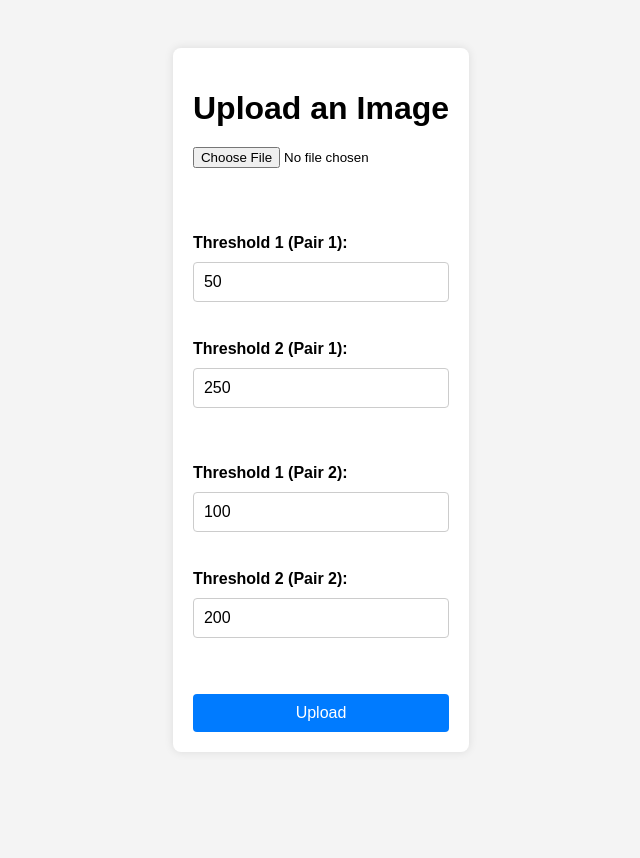
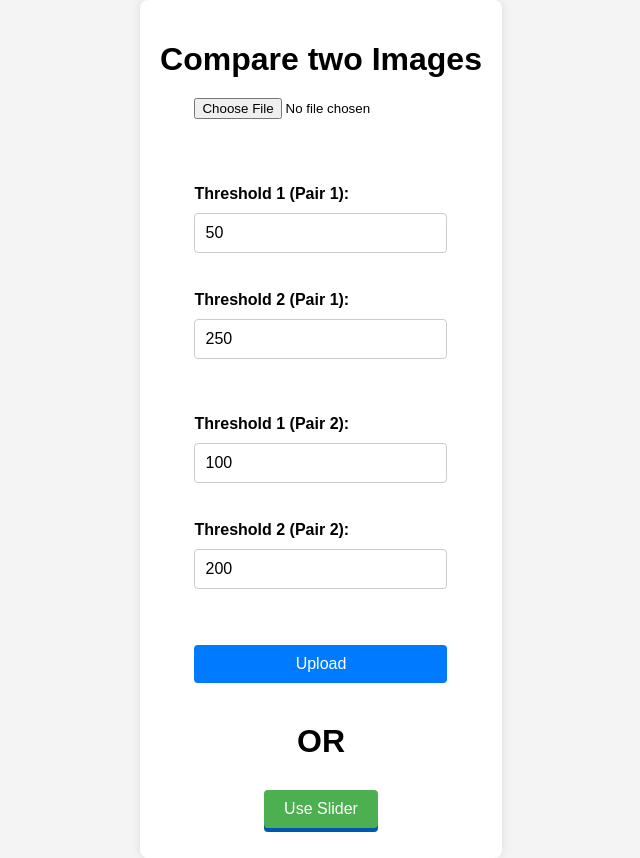
Before and after one commit to Daniellien2018/canny_edge_detector, a Flask app: page / in a window 1280 px wide. Shown: the whole page, without its empty margins (319-959 px from the left). Before the commit the page ends 732 px from the top, so only its background shows below. Run offline with Flask 3, Linux system fonts and the light colour scheme.

Commit message:
slidercomplete

```diff
--- a/canny_edge_app/app.py
+++ b/canny_edge_app/app.py
@@ -1,9 +1,8 @@
-from flask import Flask, request, render_template
+from flask import Flask, request, render_template, jsonify
 from edge_detector import EdgeDetector
 import cv2
 import numpy as np
 import base64
-import io
 
 app = Flask(__name__)
 
@@ -18,6 +17,7 @@ app.jinja_env.filters['to_base64'] = to_base64
 @app.route('/')
 def index():
     return render_template('index.html')
+
 
 @app.route('/upload', methods=['POST'])
 def upload():
@@ -50,5 +50,45 @@ def upload():
         return render_template('show.html', edges1=edges1_base64, edges2=edges2_base64,
                                threshold1_1=threshold1_1, threshold2_1=threshold2_1,
                                threshold1_2=threshold1_2, threshold2_2=threshold2_2)
+@app.route('/slider')
+def slider():
+    return render_template('slider.html')
+
+@app.route('/process_slider', methods=['POST'])
+def process_slider():
+    if 'file' not in request.files:
+        return 'No file part'
+    file = request.files['file']
+    if file.filename == '':
+        return "No selected file"
+    if file:
+        # Read the image file
+        image = cv2.imdecode(np.frombuffer(file.read(), np.uint8), cv2.IMREAD_UNCHANGED)
+
+        edge_detector = EdgeDetector(threshold1=50, threshold2=250)
+        edges = edge_detector.get_edges(image)
+
+        # Convert to base64
+        edges_base64 = to_base64(edges)
+        # image_base64 = to_base64(image)
+
+        return render_template('slider_show.html', image=edges_base64)
+
+@app.route('/update_image', methods=['POST'])
+def update_image():
+    data = request.get_json()
+    image_base64 = data['image']
+    threshold1 = int(data['threshold1'])
+    threshold2 = int(data['threshold2'])
+
+    image_data = base64.b64decode(image_base64)
+    image = cv2.imdecode(np.frombuffer(image_data, np.uint8), cv2.IMREAD_UNCHANGED)
+
+    edge_detector = EdgeDetector(threshold1=threshold1, threshold2=threshold2)
+    edges = edge_detector.get_edges(image)
+
+    edges_base64 = to_base64(edges)
+    return jsonify({'image': edges_base64})
+
 if __name__ == '__main__':
     app.run(debug=True)
--- a/canny_edge_app/static/style.css
+++ b/canny_edge_app/static/style.css
@@ -103,3 +103,66 @@ img {
     text-align: center;
     margin-top: 20px;
 }
+.container {
+    display: flex;
+    flex-direction: column;
+    align-items: center;
+    padding: 20px;
+}
+.button {
+    padding: 10px 20px;
+    background-color: #4CAF50;
+    color: white;
+    border: none;
+    cursor: pointer;
+    margin: 10px;
+}
+.button:hover {
+    background-color: #45a049;
+}
+.container {
+    display: flex;
+    flex-direction: column;
+    align-items: center;
+    padding: 20px;
+}
+.slider-container {
+    margin-top: 10px;
+    display: flex;
+    flex-direction: column;
+    align-items: center;
+}
+.slider-container input {
+    width: 300px;
+}
+.label {
+    margin-top: 10px;
+}
+.button {
+    padding: 10px 20px;
+    background-color: #4CAF50;
+    color: white;
+    border: none;
+    cursor: pointer;
+    margin: 10px;
+}
+.button:hover {
+    background-color: #45a049;
+}
+.container {
+    display: flex;
+    flex-direction: column;
+    align-items: center;
+    padding: 20px;
+}
+.button {
+    padding: 10px 20px;
+    background-color: #4CAF50;
+    color: white;
+    border: none;
+    cursor: pointer;
+    margin: 10px;
+}
+.button:hover {
+    background-color: #45a049;
+}
--- a/canny_edge_app/templates/index.html
+++ b/canny_edge_app/templates/index.html
@@ -8,7 +8,7 @@
 </head>
 <body>
     <div class="container">
-        <h1>Upload an Image</h1>
+        <h1>Compare two Images</h1>
         <form method="post" enctype="multipart/form-data" action="/upload">
             <input type="file" name="file" required><br><br>
 
@@ -24,6 +24,9 @@
 
             <input type="submit" value="Upload">
         </form>
+        <br>
+        <h1>OR</h1>
+        <button class="button" onclick="location.href='/slider'">Use Slider</button>
     </div>
 </body>
 </html>
```
Also changed, not shown: canny_edge_app/templates/slider.html (added, +19 -0 lines), canny_edge_app/templates/slider_show.html (added, +69 -0 lines), readme.md.
